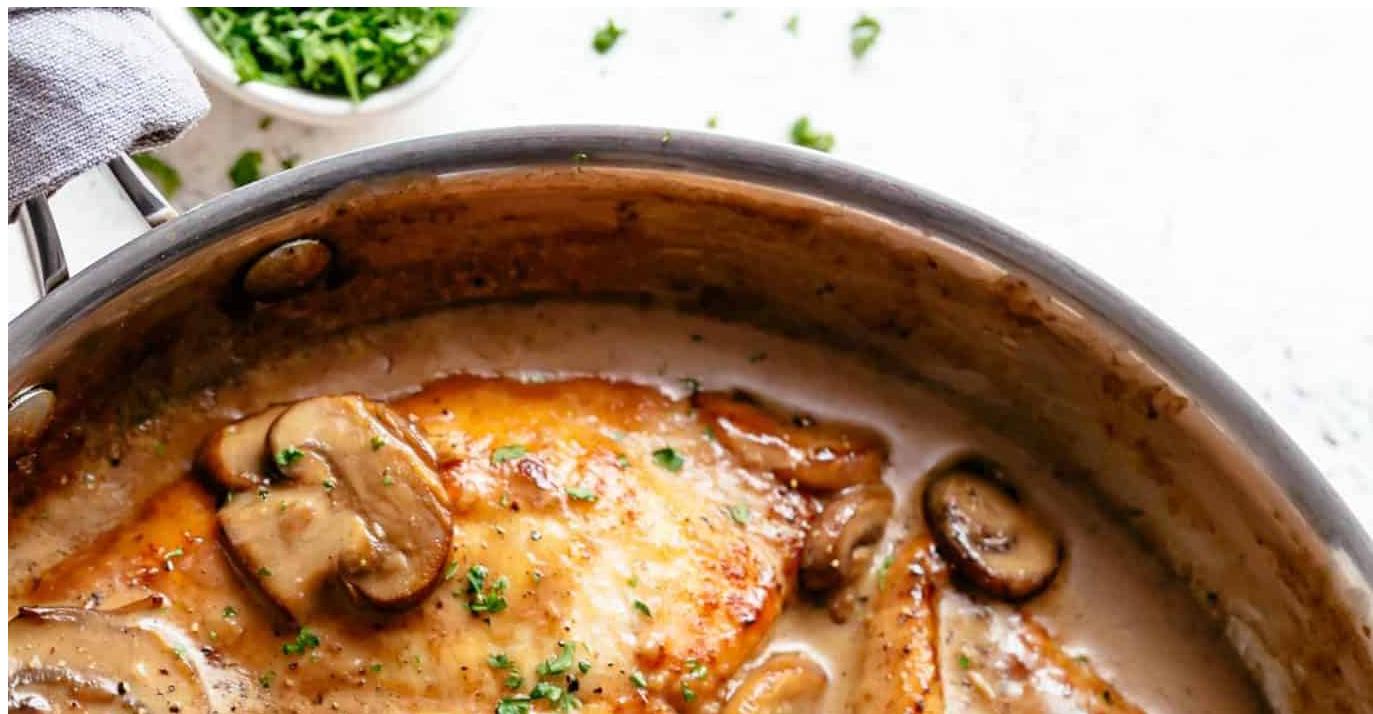
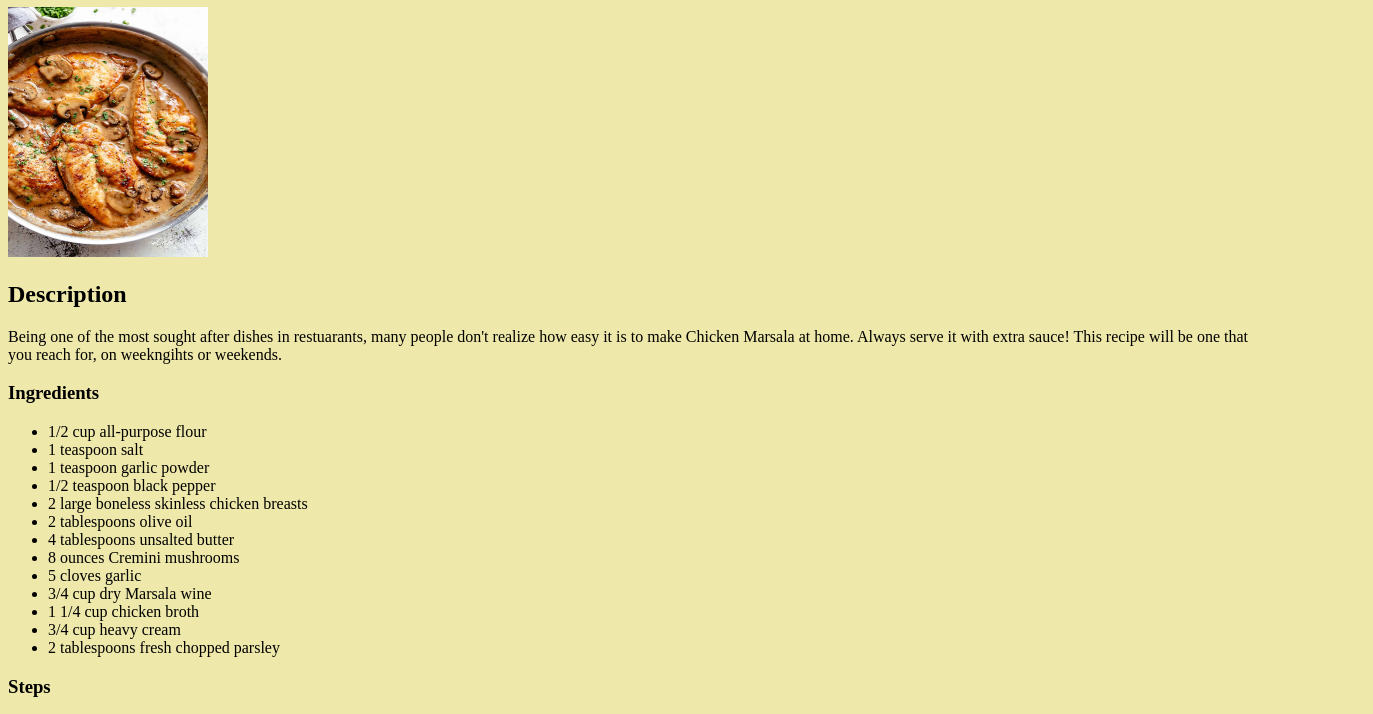
Before and after one commit to fletchicajesser/odin-recipes, a plain HTML site: page recipes/chickenmarsala.html in a window 1280 px wide. Shown: the part 73-787 px from the top of the page, 1373 px wide, since content can reach past the window. Drawn offline with Linux system fonts and the light colour scheme.

Commit message:
Add style to recipe pages

```diff
--- a/recipes/chickenmarsala.html
+++ b/recipes/chickenmarsala.html
@@ -3,6 +3,7 @@
     <head>
         <meta charset="utf-8">
         <title>Chicken Marsala</title>
+        <link rel="stylesheet" href="style.css">
     </head>
     <body>
         <h1>Chicken Marsala</h1>
--- /dev/null
+++ b/recipes/style.css
@@ -0,0 +1,8 @@
+img {
+    width: 200px;
+    height: 250px;
+}
+
+* {
+    background-color: palegoldenrod;
+}
```
Also changed, not shown: recipes/lobster.html (+1 -0 lines), recipes/pasta.html (+1 -0 lines).
